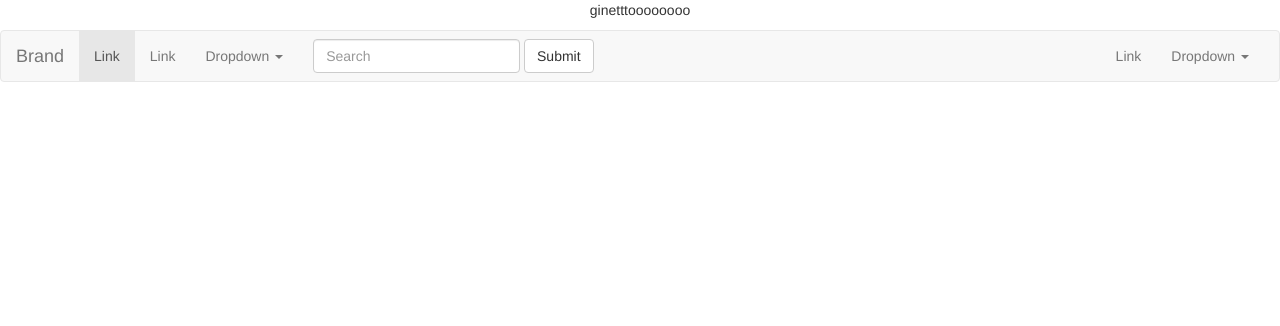
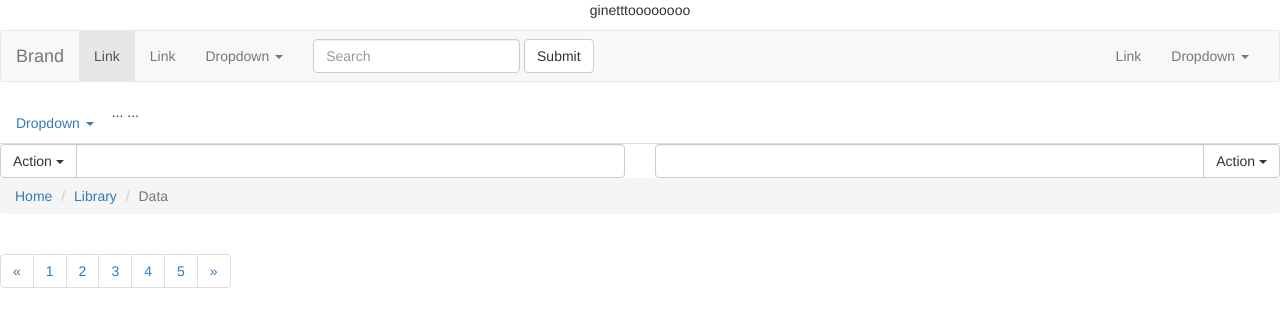
Before and after one commit to darionou/bootstrap, a plain HTML site: page index.html in a window 1280 px wide. Drawn offline with nearby package versions, Linux system fonts and the light colour scheme.

Commit message:
quarto commit

```diff
--- a/index.html
+++ b/index.html
@@ -73,4 +73,82 @@
 </nav>
 
 
+<ul class="nav nav-tabs">
+  ...
+  <li role="presentation" class="dropdown">
+    <a class="dropdown-toggle" data-toggle="dropdown" href="#" role="button" aria-haspopup="true" aria-expanded="false">
+      Dropdown <span class="caret"></span>
+    </a>
+    <ul class="dropdown-menu">
+      ...
+    </ul>
+  </li>
+  ...
+</ul>
+
+
+<div class="row">
+  <div class="col-lg-6">
+    <div class="input-group">
+      <div class="input-group-btn">
+        <button type="button" class="btn btn-default dropdown-toggle" data-toggle="dropdown" aria-haspopup="true" aria-expanded="false">Action <span class="caret"></span></button>
+        <ul class="dropdown-menu">
+          <li><a href="#">Action</a></li>
+          <li><a href="#">Another action</a></li>
+          <li><a href="#">Something else here</a></li>
+          <li role="separator" class="divider"></li>
+          <li><a href="#">Separated link</a></li>
+        </ul>
+      </div><!-- /btn-group -->
+      <input type="text" class="form-control" aria-label="...">
+    </div><!-- /input-group -->
+  </div><!-- /.col-lg-6 -->
+  <div class="col-lg-6">
+    <div class="input-group">
+      <input type="text" class="form-control" aria-label="...">
+      <div class="input-group-btn">
+        <button type="button" class="btn btn-default dropdown-toggle" data-toggle="dropdown" aria-haspopup="true" aria-expanded="false">Action <span class="caret"></span></button>
+        <ul class="dropdown-menu dropdown-menu-right">
+          <li><a href="#">Action</a></li>
+          <li><a href="#">Another action</a></li>
+          <li><a href="#">Something else here</a></li>
+          <li role="separator" class="divider"></li>
+          <li><a href="#">Separated link</a></li>
+        </ul>
+      </div><!-- /btn-group -->
+    </div><!-- /input-group -->
+  </div><!-- /.col-lg-6 -->
+</div><!-- /.row -->
+
+
+
+<ol class="breadcrumb">
+  <li><a href="#">Home</a></li>
+  <li><a href="#">Library</a></li>
+  <li class="active">Data</li>
+</ol>
+
+
+
+<nav aria-label="Page navigation">
+  <ul class="pagination">
+    <li>
+      <a href="#" aria-label="Previous">
+        <span aria-hidden="true">&laquo;</span>
+      </a>
+    </li>
+    <li><a href="#">1</a></li>
+    <li><a href="#">2</a></li>
+    <li><a href="#">3</a></li>
+    <li><a href="#">4</a></li>
+    <li><a href="#">5</a></li>
+    <li>
+      <a href="#" aria-label="Next">
+        <span aria-hidden="true">&raquo;</span>
+      </a>
+    </li>
+  </ul>
+</nav>
+
+
 </html>
```
